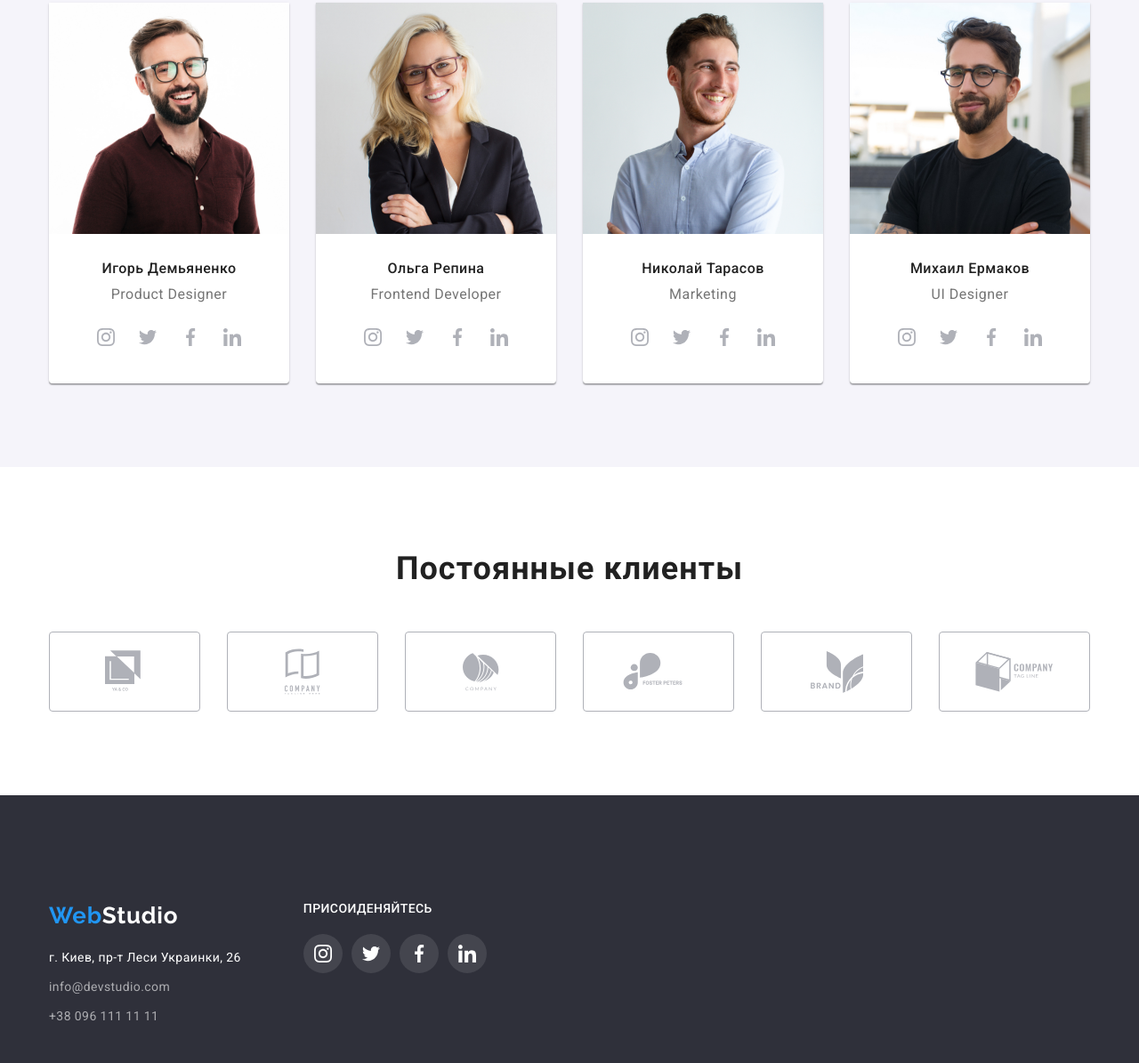
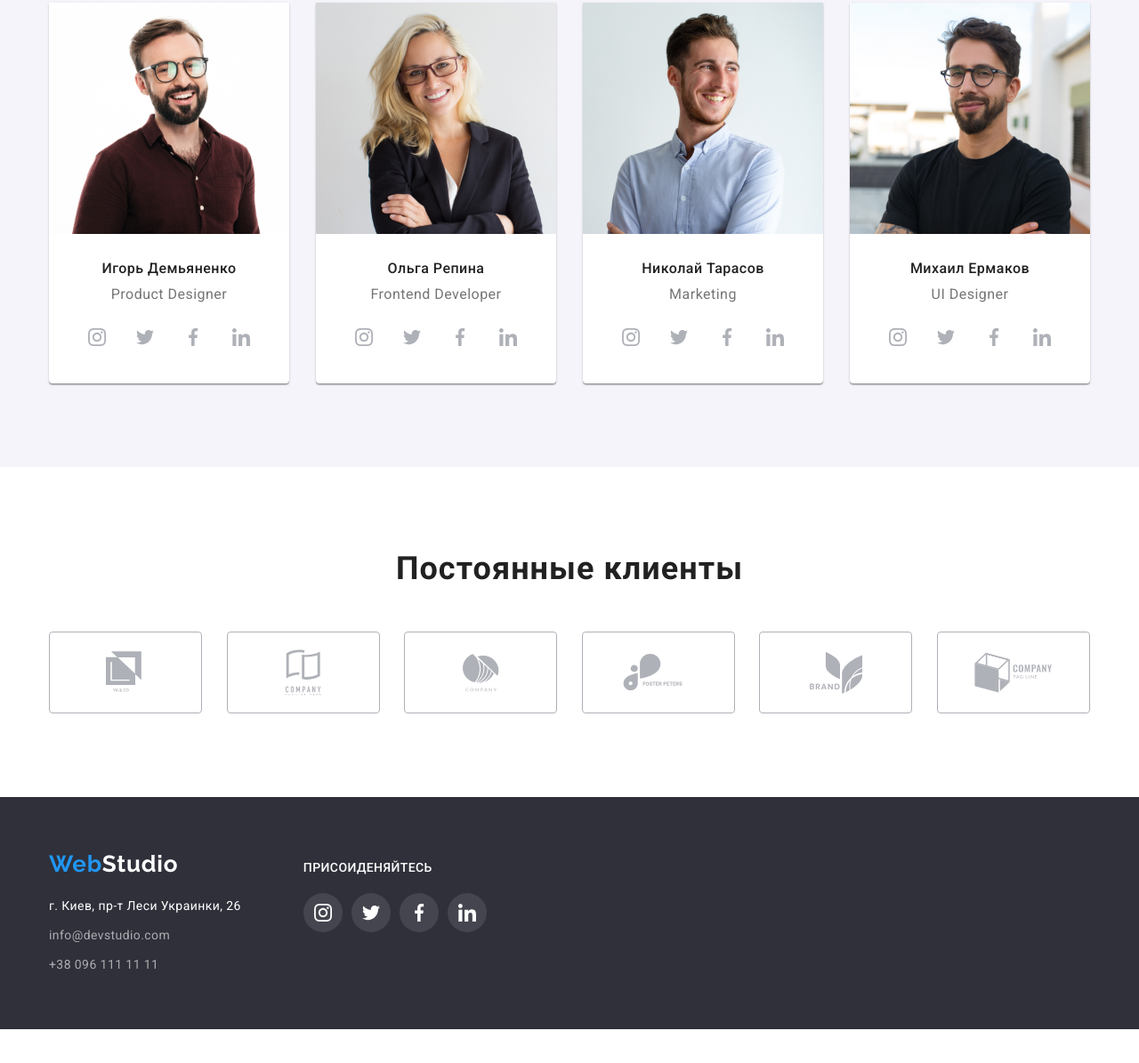
Before and after one commit to AnnaKovalski/goit-markup-hw-04, a plain HTML site: page index.html in a window 1280 px wide. Shown: the part 1779-2974 px from the top of the page at 89% size. After the commit the page ends 2936 px from the top, so only its background shows below. Drawn offline with nearby package versions, Linux system fonts and the light colour scheme.

Commit message:
Corrections

```diff
--- a/css/styles.css
+++ b/css/styles.css
@@ -321,15 +321,14 @@ img {
   background-color: #ffffff;
 }
 .text-wraper {
-  padding: 30px 10px;
+  padding: 30px 32px;
 }
 .social-media {
   display: flex;
   justify-content: space-between;
   align-items: center;
   min-width: 30px;
-  padding-left: 32px;
-  padding-right: 32px;
+
 }
 .social-media-item {
   align-items: center;
@@ -385,6 +384,7 @@ img {
   align-items: center;
   justify-content: space-between;
   min-width: 1170px;
+
 }
 .clients-list-link {
   display: flex;
@@ -392,6 +392,10 @@ img {
   align-items: center;
   width: 170px;
   height: 90px;
+  /*border: 1px solid #afb1b8;
+  border-radius: 4px;*/
+}
+.clients-list-item {
   border: 1px solid #afb1b8;
   border-radius: 4px;
 }
@@ -422,13 +426,16 @@ img {
   width: 88px;
   height: 45px;
 }
+
+.clients-list-item:hover,
+.clients-link-item:focus {
+   border: 1px solid var(--acent-color);
+
+}
 .clients-list-link:hover .common,
-.clients-list-link:focus .common,
-.clients-list-link:hover,
-.clients-link-link:focus {
-  border: 1px solid var(--acent-color);
-  fill: var(--acent-color);
-}
+ .clients-list-link:focus .common {
+   fill: var(--acent-color);
+ }
 
 /*footer*/
 .footer {
@@ -451,8 +458,7 @@ img {
 }
 .footer .container {
   display: flex;
-  padding-top: 60px;
-  padding-bottom: 60px;
+  align-items: baseline;
 }
 .footer-wraper:not(:last-child) {
   margin-right: 70px;
--- a/index.html
+++ b/index.html
@@ -347,14 +347,14 @@
     <use href = "./images/svg/symbol-defs.svg#instagram"></use>
 </svg>
                 </a>
-            </li class="footer-media-list list">
+            </li>
                 <li class="footer-media-item">
                     <a href="" class="footer-media-link">
 <svg class="footer-media-icon">
     <use href = "./images/svg/symbol-defs.svg#twitter"></use>
 </svg>
                 </a>
-            </li class="footer-media-list list">
+            </li>
                 <li class="footer-media-item">
                     <a href="" class="footer-media-link">
 <svg class="footer-media-icon">
```
